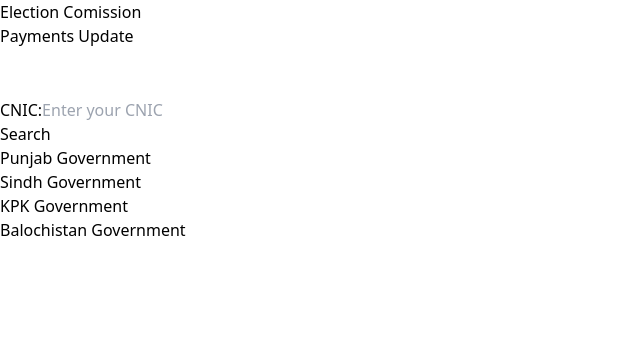
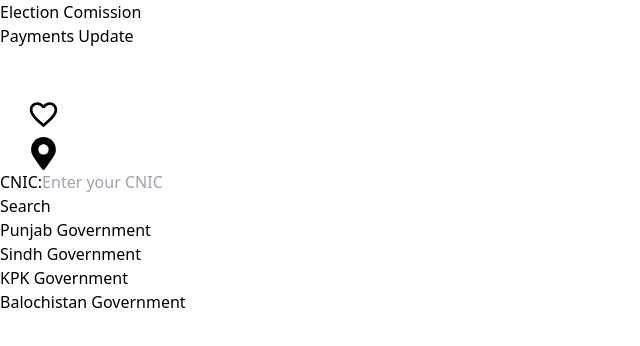
Before and after one commit to MTalhaKhan326/TeacherForm, a React (Vite) app: page / in a window 1280 px wide. Shown: the top 346 px of the page, without its empty margins (0-640 px from the left). Built offline with nearby package versions, Linux system fonts and the light colour scheme.

Commit message:
first commit

```diff
--- a/package.json
+++ b/package.json
@@ -15,6 +15,7 @@
     "match-sorter": "^6.3.4",
     "react": "^18.2.0",
     "react-dom": "^18.2.0",
+    "react-icons": "^5.0.1",
     "react-modal": "^3.16.1",
     "react-router-dom": "^6.22.2",
     "sort-by": "^1.2.0"
--- a/src/ElectionForm.jsx
+++ b/src/ElectionForm.jsx
@@ -5,6 +5,9 @@
 import axios from 'axios';
 import Loading from './Components/basic/Loading';
 import FlutterInterface from './utils/flutter_interface';
+import { MdFavoriteBorder } from "react-icons/md";
+import { MdOutlineFavorite } from "react-icons/md";
+import { FaMapMarkerAlt } from "react-icons/fa";
 
 
 const Electionform = () => {
@@ -51,7 +54,11 @@
   const [isLiked, setIsLiked] = useState(false);
 
   const handleHeartClick = () => {
-    console.log("Heartttttt")
+    console.log("Heartttttt Favourite")
+    setIsLiked((prevIsLiked) => !prevIsLiked);
+  };
+  const handleHeartClick1 = () => {
+    console.log("Heartttttt UnFavourite")
     setIsLiked((prevIsLiked) => !prevIsLiked);
   };
 
@@ -339,6 +346,10 @@
       setLoading(false); // Stop loading regardless of success or failure
     }
   };
+  const handleMapClick = (lat ,lng) => {
+      console.log("lat",lat, "lng",lng)
+       FlutterInterface.goToMap(lat , lng);
+    };
    const handleButtonClick = (phone) => {
       console.log("phoneee",phone)
        FlutterInterface.openDialer(phone);
@@ -351,10 +362,10 @@
           <div className='w-[80%] '>
              <div className="flex flex-col my-6">
           {/* <img src={AppImages.ec} alt="" className='mx-auto w-[30%]'/> */}
-          <div className='text-green-800 font-bold text-[22px]'>
+          <div className='text-green-800 font-bold text-[25px]'>
             Election Comission
           </div>
-          <div className='text-green-800 font-bold text-[22px]'>
+          <div className='text-green-800 font-bold text-[25px]'>
             Payments Update
           </div>
 
@@ -362,7 +373,7 @@
           </div>
           <div className='w-[20%] flex flex-col'>
                <div
-                    className=" rounded-full bg-green-800 ml-7 mt-7 w-9 h-9 cursor-pointer"
+                    className=" rounded-full bg-green-800 ml-7 my-7 mb-3 w-8 h-8 cursor-pointer"
                     onClick={() => handleButtonClick('+92 42 99210621')}
                   >
                     <img
@@ -373,17 +384,29 @@
                       style={{ filter: "brightness(5) invert(1)" }}
                     />
                   </div>
-                  {/* <div>
-                     <img
-                    src={AppImages.heart}
-                    alt=""
-                    className={`w-9 h-9  mt-[6px] rounded-full ml-7 p-1 text-white cursor-pointer border-s-white border-white ${
-                      isLiked ? 'bg-red-500' : 'bg-gray-300'
-                    }`}
-                    // style={{ filter: 'brightness(5) invert(1)' }}
-                    onClick={handleHeartClick}
-                  />
-                  </div> */}
+                  <div>
+                    {isLiked ? <MdOutlineFavorite style={{
+          fontSize: '33px',
+          color: isLiked ? 'red' : 'transparent',
+          cursor: 'pointer',
+          marginLeft:"27px"
+                      }} onClick={handleHeartClick1}/> : <MdFavoriteBorder style={{
+                        fontSize: '33px',
+                        // color: isLiked ? 'red' : 'transparent',
+                        cursor: 'pointer',
+                        marginLeft:"27px"
+                      }}  onClick={handleHeartClick}/>}
+
+                  </div>
+                  <div>
+                    <FaMapMarkerAlt style={{
+                      fontSize: '33px',
+                      // color: isLiked ? 'red' : 'transparent',
+                      cursor: 'pointer',
+                      marginLeft:"27px",
+                      marginTop:"6px"
+                      }} onClick={()=>handleMapClick('31.5626183','74.3015855')}/>
+                  </div>
 
           </div>
         </div>
--- a/src/utils/flutter_interface.js
+++ b/src/utils/flutter_interface.js
@@ -122,7 +122,15 @@
     } catch(e) {
       return null
     }
-  }
+  },
+  goToMap: async (lat ,lng) => {
+    try {
+      return callHandler('goToMapScreen', [lat , lng])
+    } catch(e) {
+      return null
+    }
+  },
+
 };
 
 export default FlutterInterface
```
Also changed, not shown: 1 other file (tests, documents, lock files or other folders).
